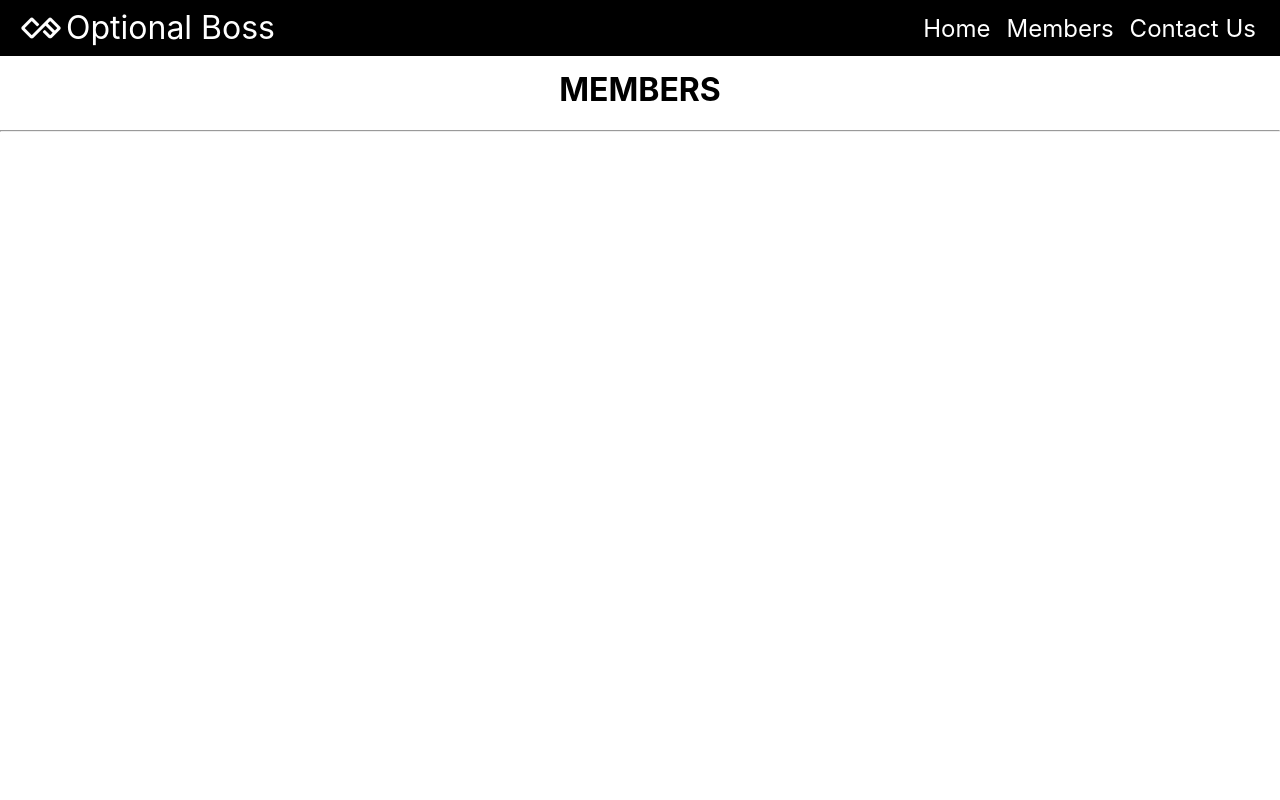
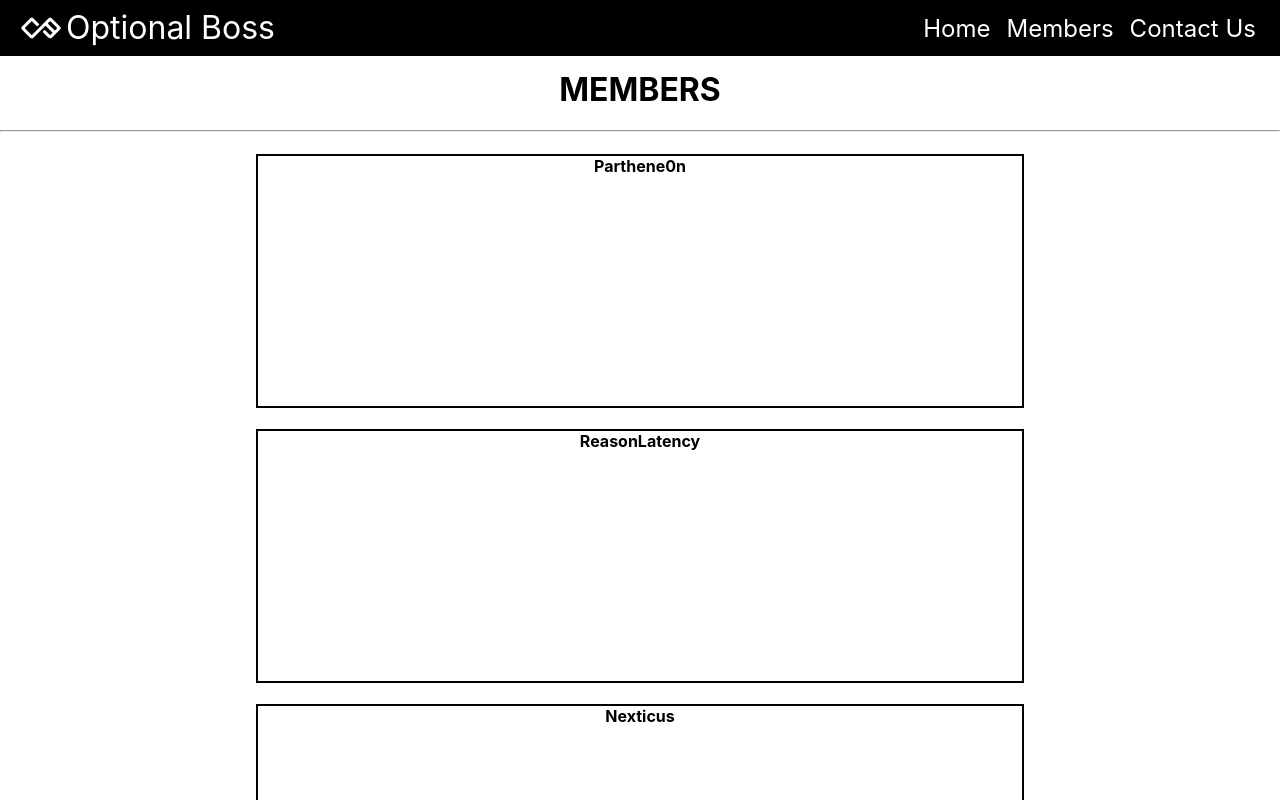
Before and after one commit to nexticodes/Optional-Boss, a React (Create React App) app in the folder ob/: page /members in a window 1280 px wide. Built offline with nearby package versions, Linux system fonts and the light colour scheme; no server answers.

Commit message:
Display member info.

```diff
--- a/ob/src/components/Card/Card.js
+++ b/ob/src/components/Card/Card.js
@@ -1,9 +1,19 @@
 import React from 'react';
 
-const Card = () => {
+import './Card.css'
+
+const Card = (props) => {
     return (
-        <div>
+        <div className='card'>
+            <div className='card-header'>
+                {props.member.username}
+            </div>
+            <div className='card-image'>
 
+            </div>
+            <div className='card-body'>
+
+            </div>
         </div>
     )
 };
```
